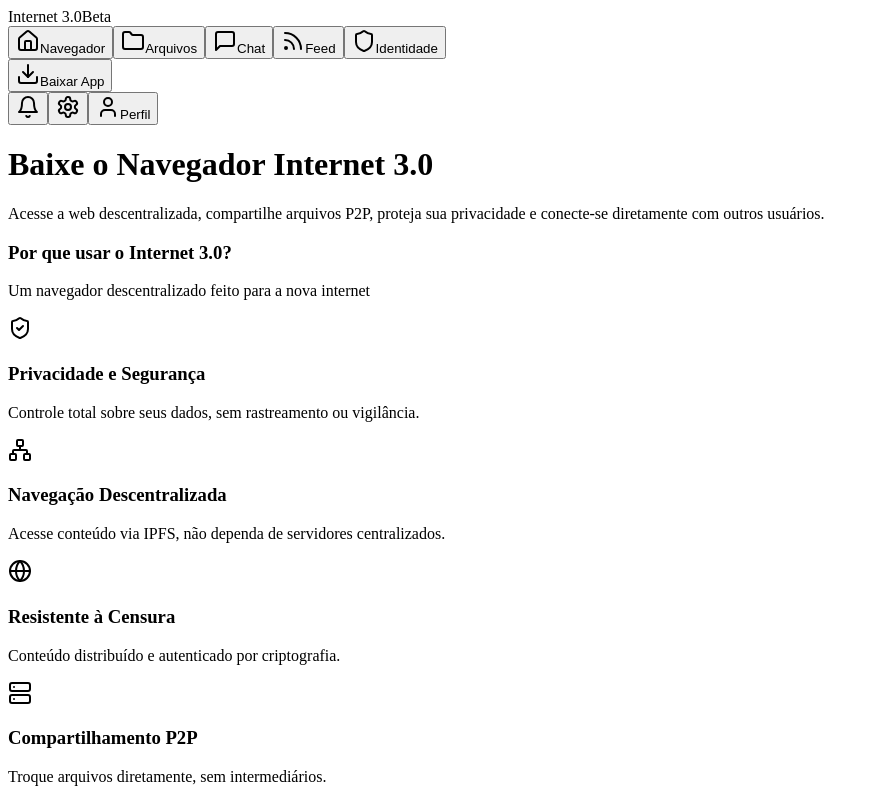
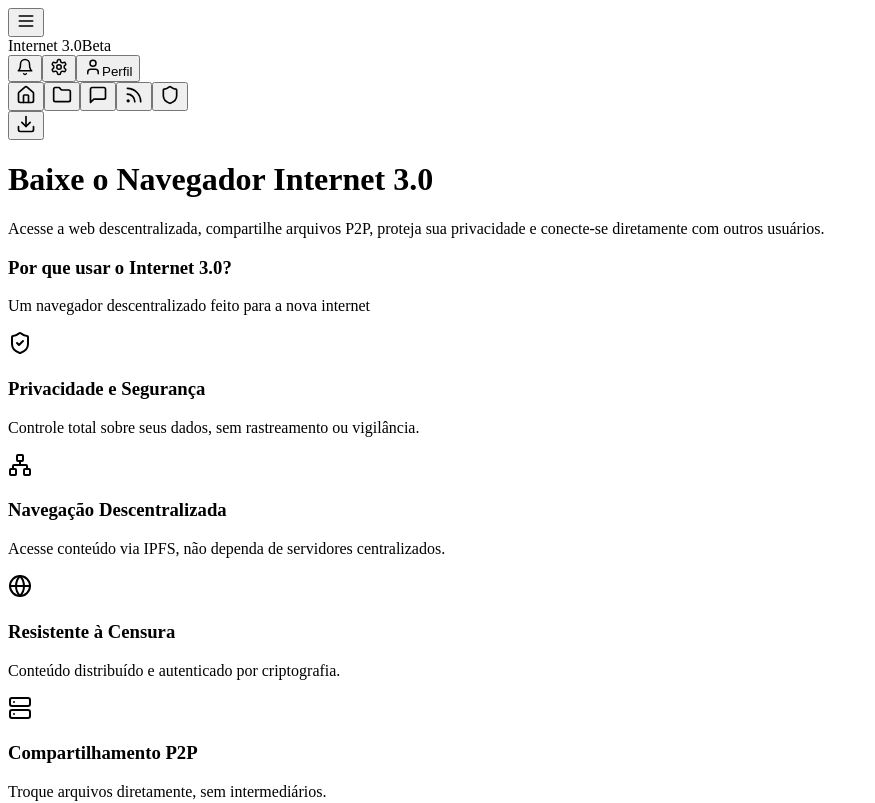
Before and after one commit to Thiago-Bosco/InternetThreePointZero, a React (Vite) app in the folder client/: page /download in a window 1280 px wide. Shown: the top 803 px of the page, without its empty margins (0-875 px from the left). Built offline with nearby package versions, Linux system fonts and the light colour scheme.

Commit message:
Restored to '65c8d299e69dc46737d3ec762e093750f48136a5'
Replit-Restored-To: 65c8d299e69dc46737d3ec762e093750f48136a5

```diff
--- a/client/src/components/ui/MainLayout.tsx
+++ b/client/src/components/ui/MainLayout.tsx
@@ -1,11 +1,8 @@
 
 import { ReactNode } from 'react';
 import { useLocation } from 'wouter';
-import { Home, Folder, MessageSquare, Rss, Shield, Settings, Download, Search, Star, Menu, Bell, User, X } from 'lucide-react';
+import { Home, Folder, MessageSquare, Rss, Shield, Settings, Download, Search, Star, Menu, Bell, User } from 'lucide-react';
 import { cn } from "@/lib/utils";
-import { Sheet, SheetContent, SheetTrigger } from "@/components/ui/sheet";
-import { Button } from "@/components/ui/button";
-import { useIsMobile } from "@/hooks/use-mobile";
 
 interface MainLayoutProps {
   children: ReactNode;
@@ -13,7 +10,6 @@ interface MainLayoutProps {
 
 export default function MainLayout({ children }: MainLayoutProps) {
   const [location] = useLocation();
-  const isMobile = useIsMobile();
 
   const navItems = [
     { href: '/', label: 'Navegador', icon: Home },
@@ -23,11 +19,15 @@ export default function MainLayout({ children }: MainLayoutProps) {
     { href: '/identity', label: 'Identidade', icon: Shield },
   ];
 
-  const NavContent = () => (
-    <div className="flex flex-col h-full w-full">
-      <div className="space-y-4 py-4">
-        <div className="px-3 py-2">
-          <div className="flex items-center gap-2 mb-8">
+  return (
+    <div className="min-h-screen flex flex-col bg-background">
+      <header className="h-14 bg-background/95 backdrop-blur supports-[backdrop-filter]:bg-background/60 border-b flex items-center fixed top-0 w-full z-50">
+        <div className="container mx-auto flex items-center px-4">
+          <div className="flex items-center gap-4 flex-1">
+            <button className="p-2 hover:bg-accent rounded-full">
+              <Menu size={20} className="text-foreground" />
+            </button>
+            <div className="flex items-center gap-2">
               <span className="font-bold text-xl bg-gradient-to-r from-blue-600 to-violet-600 bg-clip-text text-transparent">
                 Internet 3.0
               </span>
@@ -35,74 +35,57 @@ export default function MainLayout({ children }: MainLayoutProps) {
                 Beta
               </span>
             </div>
-          <div className="space-y-1">
+          </div>
+
+          <div className="flex items-center gap-2">
+            <button className="p-2 hover:bg-accent rounded-full">
+              <Bell size={18} className="text-foreground" />
+            </button>
+            <button className="p-2 hover:bg-accent rounded-full">
+              <Settings size={18} className="text-foreground" />
+            </button>
+            <button className="ml-2 flex items-center gap-2 px-3 py-1.5 hover:bg-accent rounded-full">
+              <User size={18} className="text-foreground" />
+              <span className="text-sm font-medium">Perfil</span>
+            </button>
+          </div>
+        </div>
+      </header>
+
+      <div className="flex-1 flex pt-14">
+        <nav className="w-16 bg-card/50 backdrop-blur fixed h-full flex flex-col items-center py-4 gap-2">
           {navItems.map((item) => {
             const Icon = item.icon;
             const isActive = location === item.href;
+
             return (
-                <Button
+              <button
                 key={item.href}
                 onClick={() => window.location.href = item.href}
-                  variant={isActive ? "secondary" : "ghost"}
-                  className="w-full justify-start"
+                className={cn(
+                  "w-10 h-10 flex items-center justify-center rounded-xl transition-all",
+                  "hover:bg-accent hover:scale-105",
+                  isActive && "bg-primary/10 text-primary shadow-sm"
+                )}
+                title={item.label}
               >
-                  <Icon className="mr-2 h-4 w-4" />
-                  {item.label}
-                </Button>
+                <Icon size={20} />
+              </button>
             );
           })}
-          </div>
-        </div>
-      </div>
-      <div className="mt-auto p-4">
-        <Button
-          variant="outline"
-          className="w-full justify-start"
+
+          <div className="mt-auto">
+            <button
+              className="w-10 h-10 flex items-center justify-center rounded-xl hover:bg-accent hover:scale-105 transition-all"
+              title="Baixar Navegador"
               onClick={() => window.location.href = '/download'}
             >
-          <Download className="mr-2 h-4 w-4" />
-          Baixar App
-        </Button>
+              <Download size={20} />
+            </button>
           </div>
-    </div>
-  );
+        </nav>
 
-  return (
-    <div className="min-h-screen flex bg-background">
-      {isMobile ? (
-        <Sheet>
-          <SheetTrigger asChild>
-            <Button variant="ghost" size="icon" className="fixed top-4 left-4 z-50">
-              <Menu className="h-5 w-5" />
-            </Button>
-          </SheetTrigger>
-          <SheetContent side="left" className="w-64 p-0">
-            <NavContent />
-          </SheetContent>
-        </Sheet>
-      ) : (
-        <div className="w-64 border-r bg-card/50 backdrop-blur">
-          <NavContent />
-        </div>
-      )}
-
-      <div className="flex-1">
-        <header className="h-14 border-b flex items-center justify-end px-4 sticky top-0 bg-background/95 backdrop-blur supports-[backdrop-filter]:bg-background/60 z-40">
-          <div className="flex items-center gap-2">
-            <Button variant="ghost" size="icon">
-              <Bell className="h-5 w-5" />
-            </Button>
-            <Button variant="ghost" size="icon">
-              <Settings className="h-5 w-5" />
-            </Button>
-            <Button variant="ghost" className="gap-2">
-              <User className="h-5 w-5" />
-              <span className="font-medium">Perfil</span>
-            </Button>
-          </div>
-        </header>
-
-        <main className="p-6">
+        <main className="flex-1 ml-16 p-6 bg-background/50">
           {children}
         </main>
       </div>
```
Lines whose indentation alone changed are shown as unchanged.
